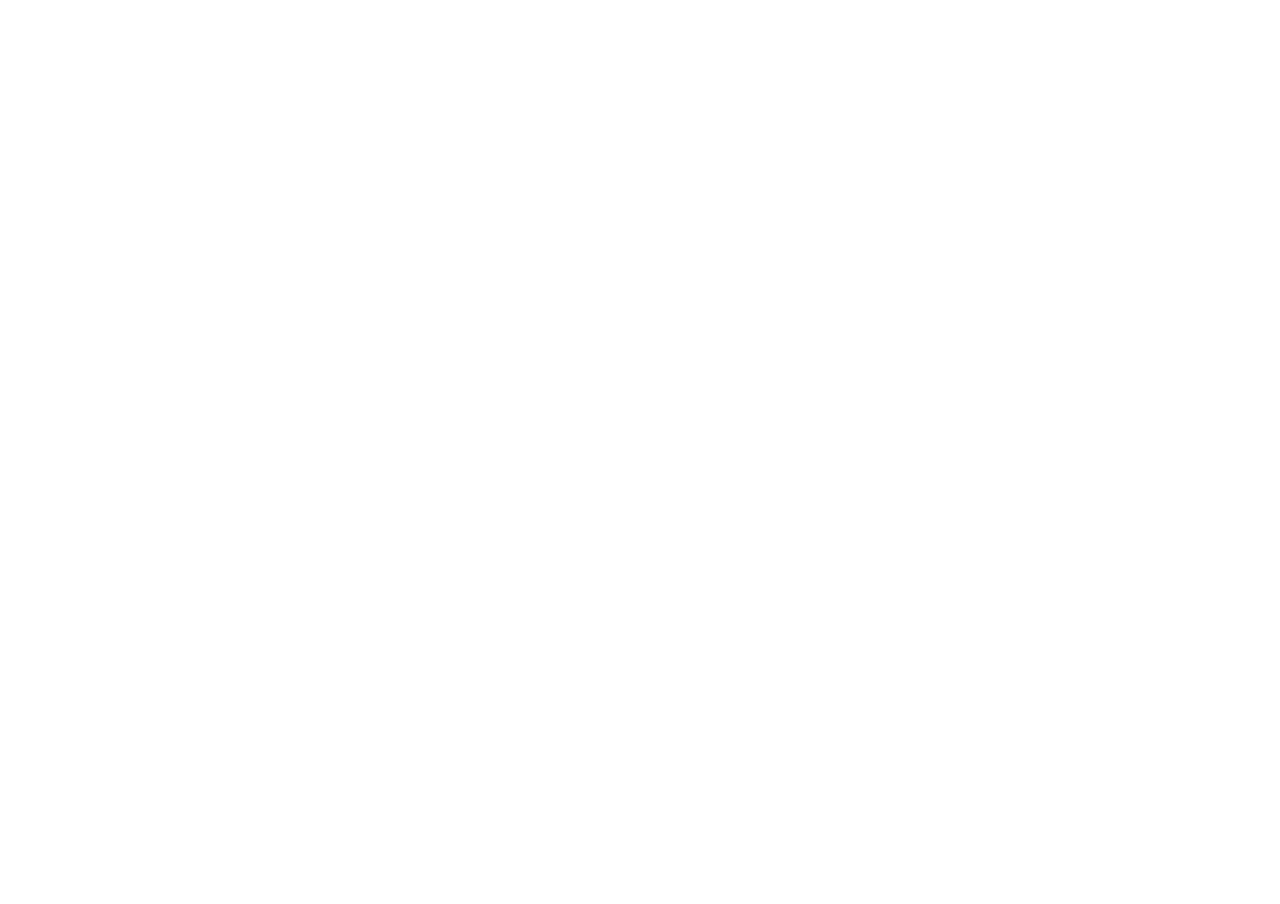
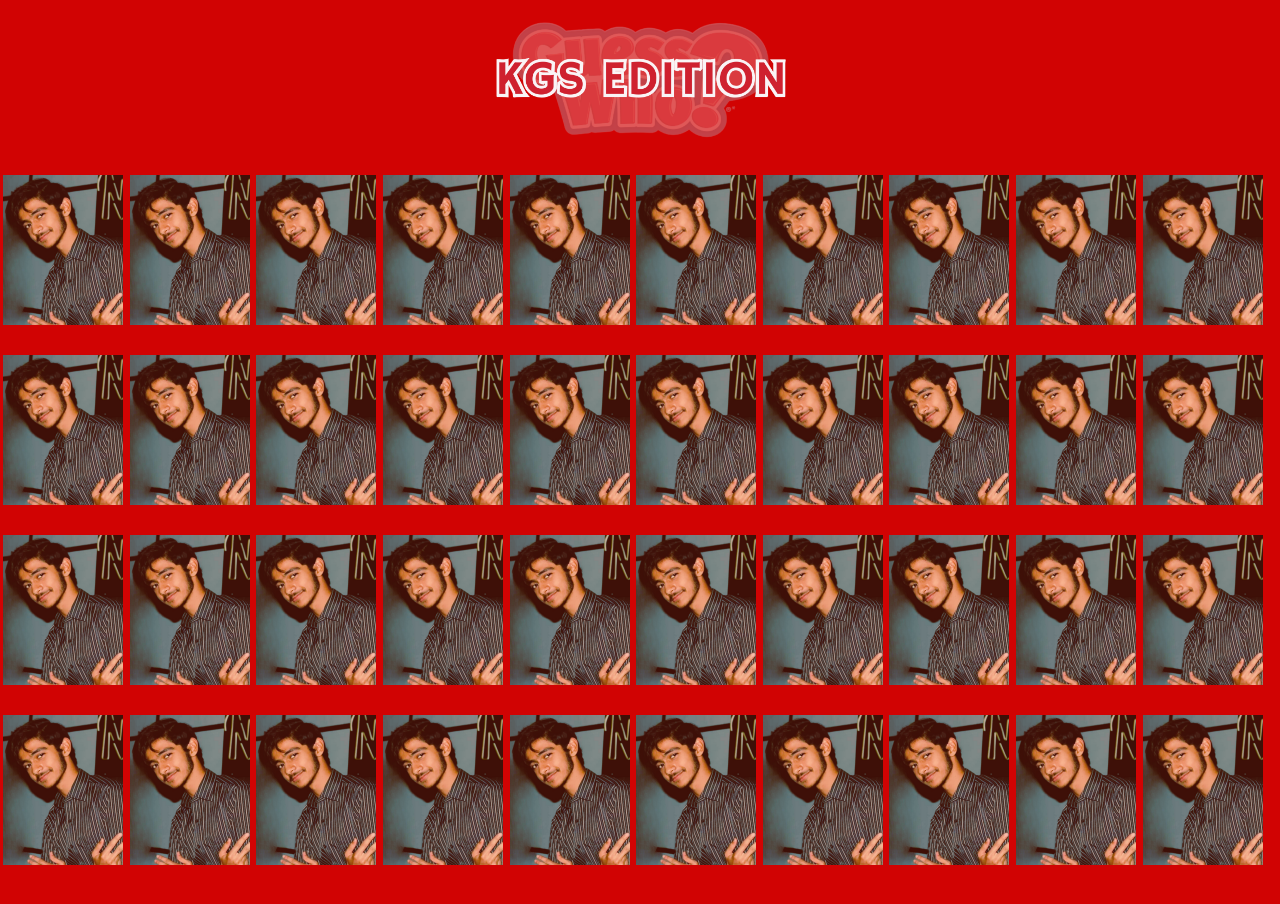
Before and after one commit to izaankhan0/guesswho, a plain HTML site: page kgs.html in a window 1280 px wide. Before the commit the page ends 800 px from the top, so only its background shows below. Drawn offline with Linux system fonts and the light colour scheme.

Commit message:
added layout for kgs section

```diff
--- a/kgs.css
+++ b/kgs.css
@@ -0,0 +1,51 @@
+*{
+    margin: 0;
+    padding: 0;
+}
+
+.container{
+    height: auto;
+    width: 100%;
+    background-color: color(srgb 0 0.69 0.8);
+    background-color: color(srgb 0.82 0.01 0.01);
+    /* overflow: hidden; */
+
+}
+.logo-main > img{
+    height: 120px;
+    margin: 20px 0px;
+}
+.logo-main{
+    display: flex;
+    justify-content: center;
+}
+.col-cont{
+    /* overflow: hidden; */
+    width:  50%;
+    height: auto;
+    display: flex;
+    justify-content: center;
+
+}
+.content{
+    width: 98.9vw;
+    display: flex;
+    flex-direction: row;
+}
+.col > img{
+    max-width: 120px;
+    max-height: 150px;
+    margin: 15px 20px;
+
+}
+
+.col{
+    width: 20%;
+    height: auto;
+    /* overflow: hidden; */
+    display: flex;
+    flex-direction: column;
+    justify-content: center;
+    align-items: center;
+    margin: 0px 0px 30px 0px;
+}
--- a/kgs.html
+++ b/kgs.html
@@ -3,9 +3,83 @@
 <head>
     <meta charset="UTF-8">
     <meta name="viewport" content="width=device-width, initial-scale=1.0">
-    <title>Document</title>
+    <title>KGS Edition</title>
+    <link rel="stylesheet" href="kgs.css">
+    <link rel="icon" href="./media/logo-main.png" type="image/x-icon">
 </head>
 <body>
+    <div class="container">
+        <div class="logo-main">
+            <img src="./media/KGS EDITION plus logo.png" alt="">
+        </div>
+    <div class="content">
+        <div class="col-cont col-cont-1">
+            <div class="col col-1">
+                <img src="./media/izaan.png" alt="">
+                <img src="./media/izaan.png" alt="">
+                <img src="./media/izaan.png" alt="">
+                <img src="./media/izaan.png" alt="">
+            </div>
+            <div class="col col-2">
+                <img src="./media/izaan.png" alt="">
+                <img src="./media/izaan.png" alt="">
+                <img src="./media/izaan.png" alt="">
+                <img src="./media/izaan.png" alt="">
+            </div>
+            <div class="col col-3">
+                <img src="./media/izaan.png" alt="">
+                <img src="./media/izaan.png" alt="">
+                <img src="./media/izaan.png" alt="">
+                <img src="./media/izaan.png" alt="">
+            </div>
+            <div class="col col-4">
+                <img src="./media/izaan.png" alt="">
+                <img src="./media/izaan.png" alt="">
+                <img src="./media/izaan.png" alt="">
+                <img src="./media/izaan.png" alt="">
+            </div>
+            <div class="col col-5">
+                <img src="./media/izaan.png" alt="">
+                <img src="./media/izaan.png" alt="">
+                <img src="./media/izaan.png" alt="">
+                <img src="./media/izaan.png" alt="">
+            </div>
+         </div>
+    <div class="col-cont col-cont-2">
+        <div class="col col-6">
+            <img src="./media/izaan.png" alt="">
+            <img src="./media/izaan.png" alt="">
+            <img src="./media/izaan.png" alt="">
+            <img src="./media/izaan.png" alt="">
+        </div>
+        <div class="col col-7">
+            <img src="./media/izaan.png" alt="">
+            <img src="./media/izaan.png" alt="">
+            <img src="./media/izaan.png" alt="">
+            <img src="./media/izaan.png" alt="">
+        </div>
+        <div class="col col-8">
+            <img src="./media/izaan.png" alt="">
+            <img src="./media/izaan.png" alt="">
+            <img src="./media/izaan.png" alt="">
+            <img src="./media/izaan.png" alt="">
+        </div>
+        <div class="col col-9">
+            <img src="./media/izaan.png" alt="">
+            <img src="./media/izaan.png" alt="">
+            <img src="./media/izaan.png" alt="">
+            <img src="./media/izaan.png" alt="">
+        </div>
+        <div class="col col-10">
+            <img src="./media/izaan.png" alt="">
+            <img src="./media/izaan.png" alt="">
+            <img src="./media/izaan.png" alt="">
+            <img src="./media/izaan.png" alt="">
+        </div>
+    </div>
 
+    </div>
+
+    </div>
 </body>
 </html>
```
Also changed, not shown: index.html (+1 -0 lines), media/KGS EDITION plus logo.png (added), media/KGS EDITION txt.png (added), media/izaan.png (added), media/kgs logo.png (added), names.txt (added), size-kgs.css (added).
